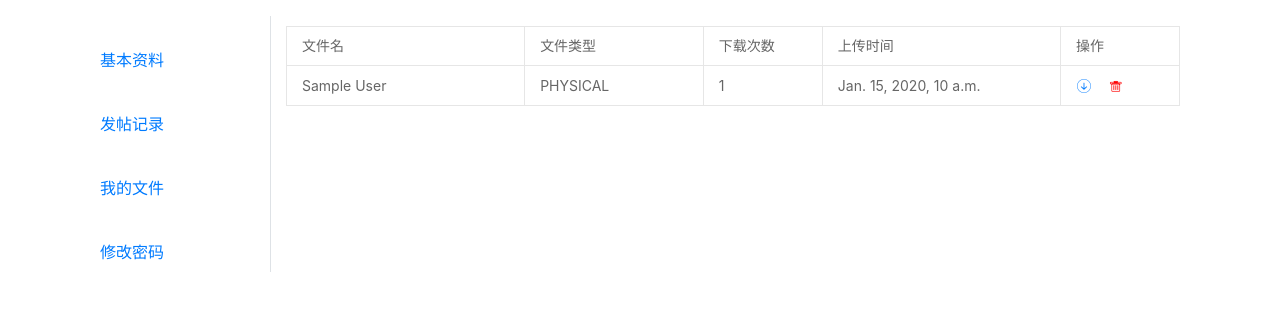
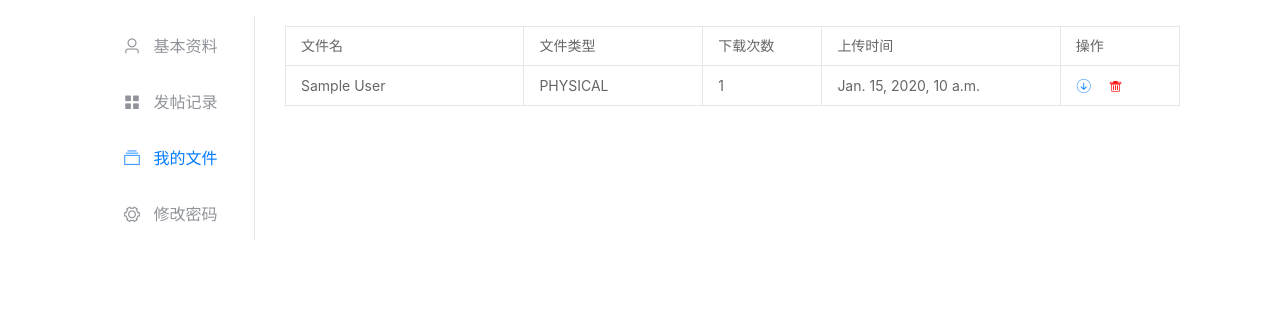
Before and after one commit to junhaideng/2020-Software-Engineering, a Django app: page /user/file/ in a window 1280 px wide. Shown: the part 61-372 px from the top of the page. Run offline with Django 3.2, Linux system fonts and the light colour scheme; a user stored in the database is signed in; tables that the repository leaves empty hold one stand-in row (values such as "Sample post"); grey boxes marked "Sample" are stand-in pictures; some libraries are stand-ins or nearby versions.

Commit message:
beatify 美化导航

```diff
--- a/project/bbs/templates/user/base.html
+++ b/project/bbs/templates/user/base.html
@@ -9,55 +9,74 @@ TODO: 还需要其他的显示内容？ 如何美化？
 <head>
     <meta charset="UTF-8">
     <title>{% block title %}{% endblock %}</title>
+    {% block forward_dependecies %}
+        <link rel="stylesheet" href="https://unpkg.com/element-ui/lib/theme-chalk/index.css">
+    {% endblock %}
 </head>
 <body>
 {% block content %}
     <div class="container">
-        <div class="row mt-3 ">
+        <div class="row mt-3">
             <div class="col-2">
-                <nav class="nav navbar-left">
-                    <ul class="navbar-nav mr-auto">
-                        <li class="nav-item pt-4">
+                <ul role="menubar" class="el-menu-vertical-demo el-menu">
                     {% url 'user:profile' as profile_url %}
                     {% if request.path == profile_url %}
-                                <a class="nav-link" href="{% url 'user:profile' %}">基本资料</a>
+                        <li class="el-menu-item is-active" style="padding-left: 20px;">
+                        <span style="font-size: 16px"><i class="el-icon-user"></i>
+                            <a class="card-link" href="{% url 'user:profile' %}">基本资料</a>
+                            </span>
                             {% else %}
-                                <a class="nav-link" href="{% url 'user:profile' %}">基本资料</a>
+                        <li class="el-menu-item" style="padding-left: 20px;">
+                        <span style="font-size: 16px"><i class="el-icon-user"></i>
+                            <a class="card-link" style="color: #909399" href="{% url 'user:profile' %}">基本资料</a>
+                            </span>
                     {% endif %}
+
+
                     </li>
-
-                        <li class="nav-item pt-4">
                     {% url 'user:history' as history %}
                     {% if request.path == history %}
-                                <a class="nav-link" href="{% url 'user:history' %}">发帖记录</a>
+                        <li class="el-menu-item is-active" style="padding-left: 20px;">
+                         <span style="font-size: 16px"> <i class="el-icon-menu"></i>
+                            <a class="card-link" href="{% url 'user:history' %}">发帖记录</a>
+                        </span>
                             {% else %}
-                                <a class="nav-link" href="{% url 'user:history' %}">发帖记录</a>
+                        <li class="el-menu-item" style="padding-left: 20px;">
+                        <span style="font-size: 16px"> <i class="el-icon-menu"></i>
+                            <a class="card-link" style="color: #909399" href="{% url 'user:history' %}">发帖记录</a>
+                        </span>
                     {% endif %}
+
                     </li>
-
-                        <li class="nav-item pt-4">
                     {% url 'user:file' as file %}
                     {% if request.path == file %}
-                                <a class="nav-link" href="{% url 'user:file' %}">我的文件</a>
+                        <li class="el-menu-item is-active" style="padding-left: 20px;">
+                         <span style="font-size: 16px">     <i class="el-icon-files"></i>
+                            <a class="card-link" href="{% url 'user:file' %}">我的文件</a>
+                        </span></li>
                             {% else %}
-                                <a class="nav-link" href="{% url 'user:file' %}">我的文件</a>
+                        <li class="el-menu-item " style="padding-left: 20px;">
+                         <span style="font-size: 16px">     <i class="el-icon-files"></i>
+                            <a class="card-link" style="color: #909399" href="{% url 'user:file' %}">我的文件</a>
+                        </span></li>
                     {% endif %}
-                        </li>
 
-                        <li class="nav-item pt-4">
                     {% url 'user:resetpwd' as resetpwd %}
                     {% if request.path ==  resetpwd %}
-                                <a class="nav-link" href="{% url 'user:resetpwd' %}">修改密码</a>
+                        <li class="el-menu-item is-active" style="padding-left: 20px;">
+                         <span style="font-size: 16px"> <i class="el-icon-setting"></i>
+                            <a class="card-link" href="{% url 'user:resetpwd' %}">修改密码</a>
+                       </span></li>
                             {% else %}
-                                <a class="nav-link" href="{% url 'user:resetpwd' %}">修改密码</a>
+                        <li class="el-menu-item " style="padding-left: 20px;">
+                         <span style="font-size: 16px"> <i class="el-icon-setting"></i>
+                            <a class="card-link" style="color: #909399" href="{% url 'user:resetpwd' %}">修改密码</a>
+                       </span></li>
                     {% endif %}
-                        </li>
-
 
                 </ul>
-                </nav>
             </div>
-            <div class="col-10 border-left">
+            <div class="col-10">
                 {% block detail %}
                 {% endblock %}
             </div>
```
Lines whose indentation alone changed are shown as unchanged.
